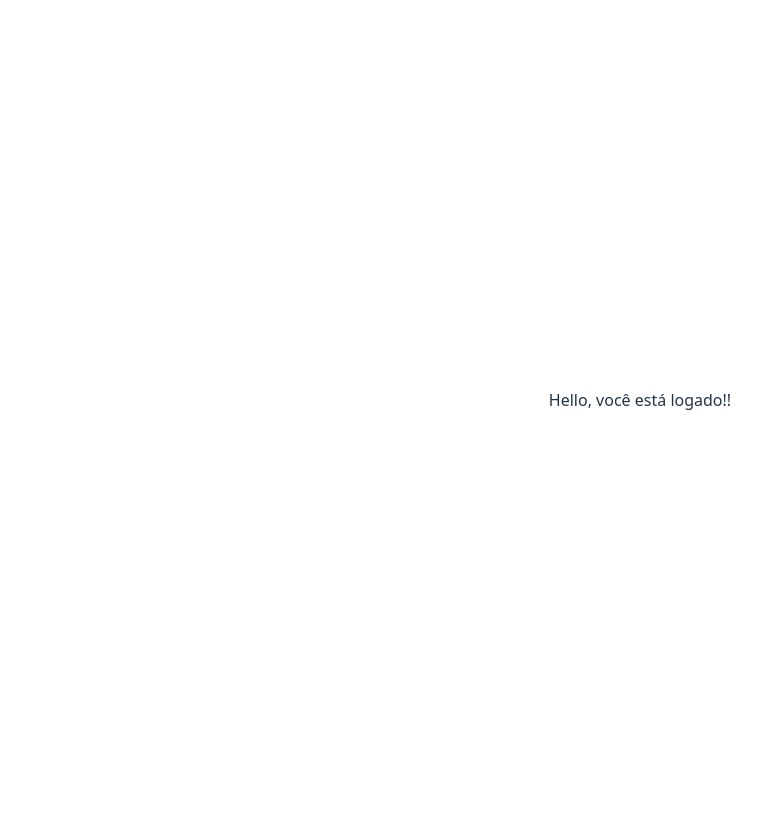
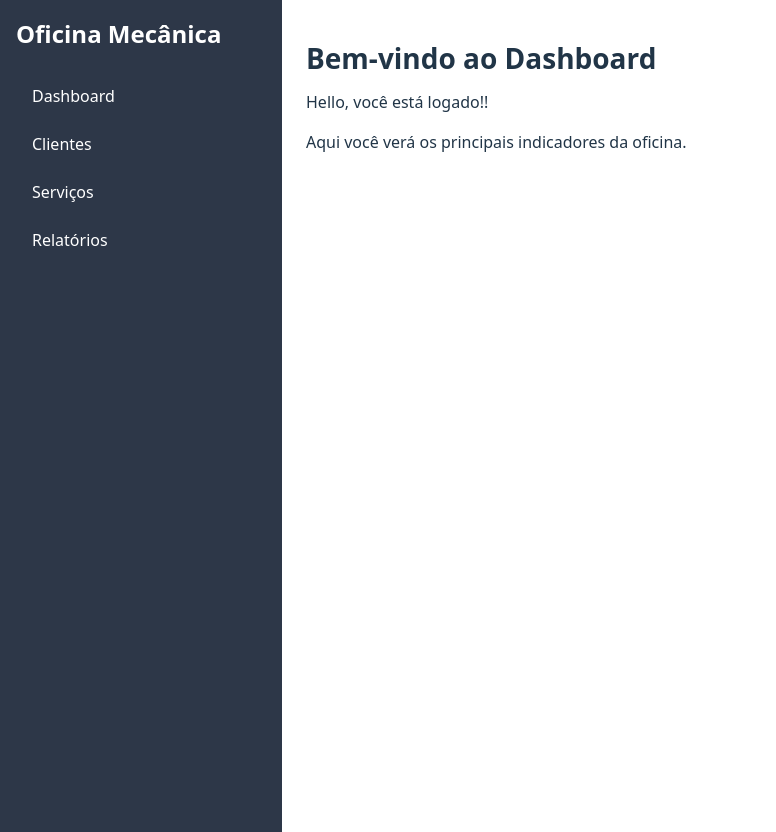
Before and after one commit to eng-softw4re/oficina-mecanica, a React (Vite) app in the folder front-end/: page /home in a window 1280 px wide. Shown: the whole page, without its empty margins (0-776 px from the left). Before the commit the page ends 800 px from the top, so only its background shows below. Built offline with nearby package versions, Linux system fonts and the light colour scheme; sample sign-in values are in the browser's storage.

Commit message:
feat: adicionando uma Sidebar

```diff
--- a/front-end/src/App.css
+++ b/front-end/src/App.css
@@ -1,8 +1,3 @@
-#root {
-  margin: 0 auto;
-  text-align: center;
-}
-
 .logo {
   height: 6em;
   padding: 1.5em;
--- /dev/null
+++ b/front-end/src/components/Sidebar.jsx
@@ -0,0 +1,73 @@
+import React from 'react';
+
+// --- Definindo os estilos como objetos JavaScript ---
+
+const sidebarStyles = {
+  width: '250px', // Largura fixa (w-64)
+  minHeight: '100vh', // Altura mínima da tela (min-h-screen)
+  backgroundColor: '#2d3748', // Cor de fundo (bg-gray-800)
+  color: 'white', // Cor do texto (text-white)
+  padding: '16px', // Espaçamento interno (p-4)
+};
+
+const logoStyles = {
+  fontSize: '24px',
+  fontWeight: 'bold',
+  marginBottom: '24px',
+};
+
+const navStyles = {
+  listStyle: 'none', // Remove as bolinhas da lista
+  padding: 0,
+  margin: 0,
+};
+
+const navItemStyles = {
+  marginBottom: '8px', // Espaçamento entre os itens (mb-2)
+};
+
+const navLinkStyles = {
+  display: 'block', // (block)
+  padding: '8px 16px', // (py-2 px-4)
+  textDecoration: 'none', // Remove o sublinhado
+  color: 'white',
+  borderRadius: '4px', // (rounded)
+};
+// Nota: O efeito 'hover' (mouse por cima) é mais chato de fazer
+// com CSS inline, mas isso já deixa 100% funcional.
+
+// --- O componente ---
+
+function Sidebar() {
+  return (
+    <div style={sidebarStyles}> {/* Aplicando o estilo principal */}
+      <div style={logoStyles}>Oficina Mecânica</div>
+      <nav>
+        <ul style={navStyles}>
+          <li style={navItemStyles}>
+            <a href="/" style={navLinkStyles}>
+              Dashboard
+            </a>
+          </li>
+          <li style={navItemStyles}>
+            <a href="/clientes" style={navLinkStyles}>
+              Clientes
+            </a>
+          </li>
+          <li style={navItemStyles}>
+            <a href="/servicos" style={navLinkStyles}>
+              Serviços
+            </a>
+          </li>
+          <li style={navItemStyles}>
+            <a href="/relatorios" style={navLinkStyles}>
+              Relatórios
+            </a>
+          </li>
+        </ul>
+      </nav>
+    </div>
+  );
+}
+
+export default Sidebar;
--- a/front-end/src/pages/HomePage.jsx
+++ b/front-end/src/pages/HomePage.jsx
@@ -1,9 +1,27 @@
-import React from "react";
+import React from 'react';
+import Sidebar from '../components/Sidebar';
+
+import styles from './HomePage.module.css';
 
 function HomePage() {
-  return <>
-      <p>Hello, você está logado!!</p>
-  </>
+  return (
+    <div className={styles['home-layout']}>
+
+      <Sidebar />
+
+      {/* Faça o mesmo para todas as classes */}
+      <div className={styles['home-content']}>
+        <h1 className={styles['home-title']}>Bem-vindo ao Dashboard</h1>
+
+        <p>Hello, você está logado!!</p>
+
+        <p className={styles['home-info-text']}>
+          Aqui você verá os principais indicadores da oficina.
+        </p>
+      </div>
+
+    </div>
+  );
 }
 
-export default HomePage
+export default HomePage;
--- /dev/null
+++ b/front-end/src/pages/HomePage.module.css
@@ -0,0 +1,24 @@
+/* src/pages/HomePage.css */
+
+/* Estilo que estava no layoutStyles */
+.home-layout {
+  display: flex;
+}
+
+/* Estilo que estava no contentStyles */
+.home-content {
+  flex: 1;
+  padding: 24px;
+}
+
+/* Estilo que estava no titleStyles */
+.home-title {
+  font-size: 28px;
+  font-weight: bold;
+  margin-bottom: 16px;
+}
+
+/* Estilo que estava no <p> inline */
+.home-info-text {
+  margin-top: 16px;
+}
```
Also changed, not shown: front-end/src/components/Navbar.jsx (deleted).
